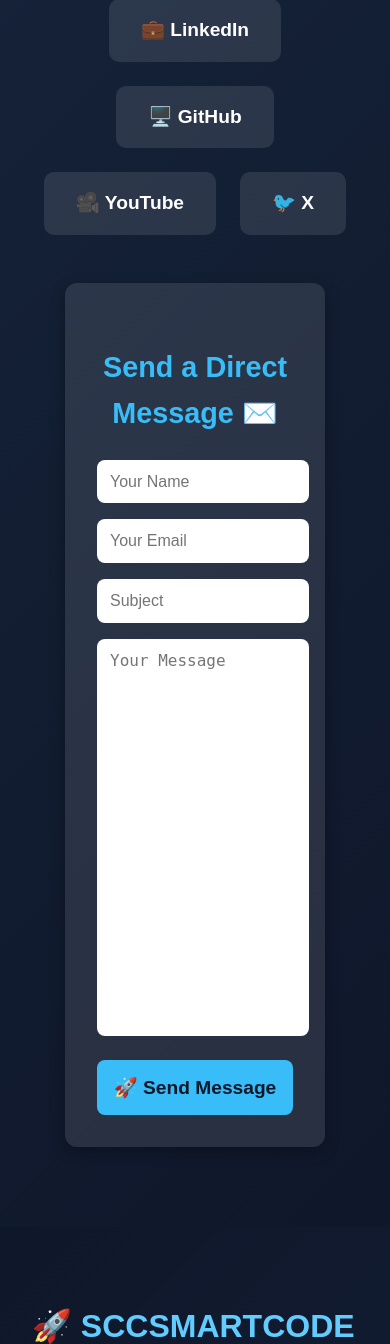
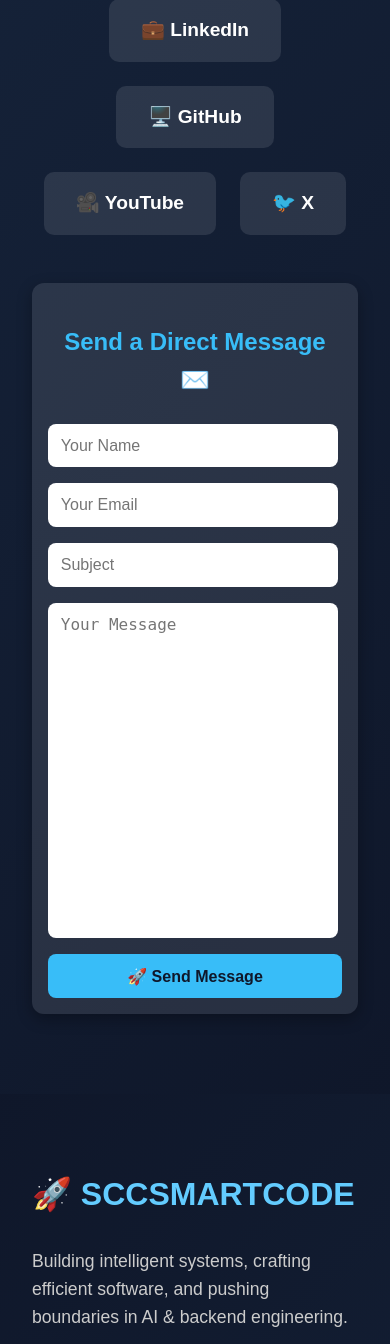
Before and after one commit to SCCSMARTCODE/sccsmartcode-portfolio, a Flask app: page / in a window 390 px wide. Shown: the part 5119-6463 px from the top of the page. Run offline with Flask 3, Linux system fonts and the light colour scheme.

Commit message:
updated css for better display

```diff
--- a/static/css/styles.css
+++ b/static/css/styles.css
@@ -432,7 +432,6 @@
     color: #0f172a;
     transform: scale(1.1);
 }
-
 /* Contact Form */
 .contact-form {
     max-width: 60%;
@@ -443,19 +442,24 @@
     box-shadow: 0px 5px 15px rgba(0, 0, 0, 0.3);
 }
 
+/* Form Heading */
 .contact-form h3 {
     margin-bottom: 1.5rem;
     font-size: 1.8rem;
     color: #38bdf8;
+    text-align: center;
 }
 
+/* Form Fields */
 .form-group {
     margin-bottom: 1rem;
+    display: flex;
+    flex-direction: column;
 }
 
 .form-group input,
 .form-group textarea {
-    width: 95%;
+    width: 97%;
     padding: 0.8rem;
     border: none;
     border-radius: 8px;
@@ -464,11 +468,13 @@
     outline: none;
 }
 
+/* Textarea Adjustments */
 .form-group textarea {
     resize: none;
-    height: 30vh;
+    height: 25vh;
 }
 
+/* Submit Button */
 .send-button {
     width: 100%;
     background: #38bdf8;
@@ -484,6 +490,29 @@
 
 .send-button:hover {
     background: #63ccff;
+}
+
+/* Responsive Styles */
+@media (max-width: 768px) {
+    .contact-form {
+        max-width: 100%; /* Adjust form width on small screens */
+        padding: 1rem;
+    }
+
+    .contact-form h3 {
+        font-size: 1.5rem;
+    }
+
+    .form-group input,
+    .form-group textarea {
+        font-size: 1rem;
+        width: 90%;
+    }
+
+    .send-button {
+        font-size: 1rem;
+        padding: 0.8rem;
+    }
 }
 
 
```
